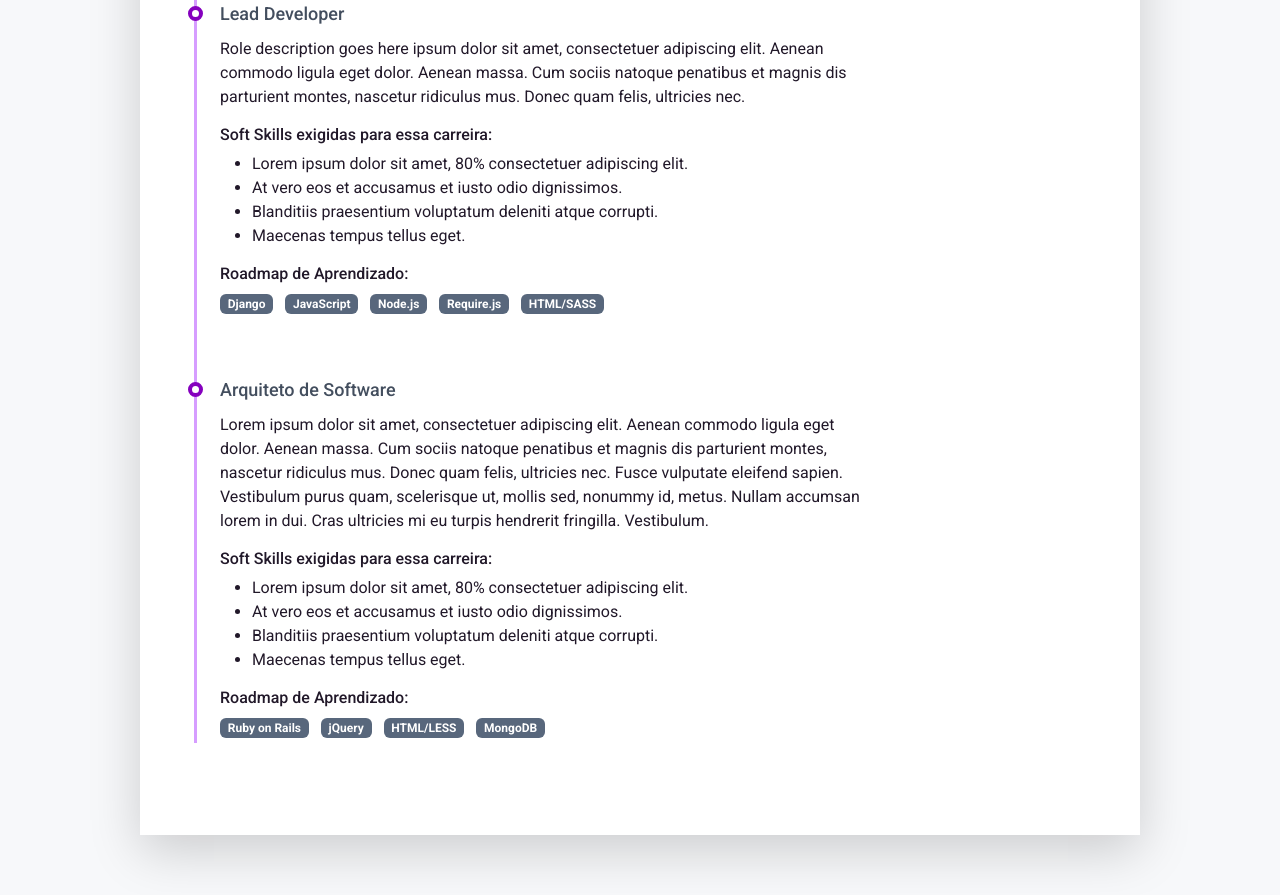
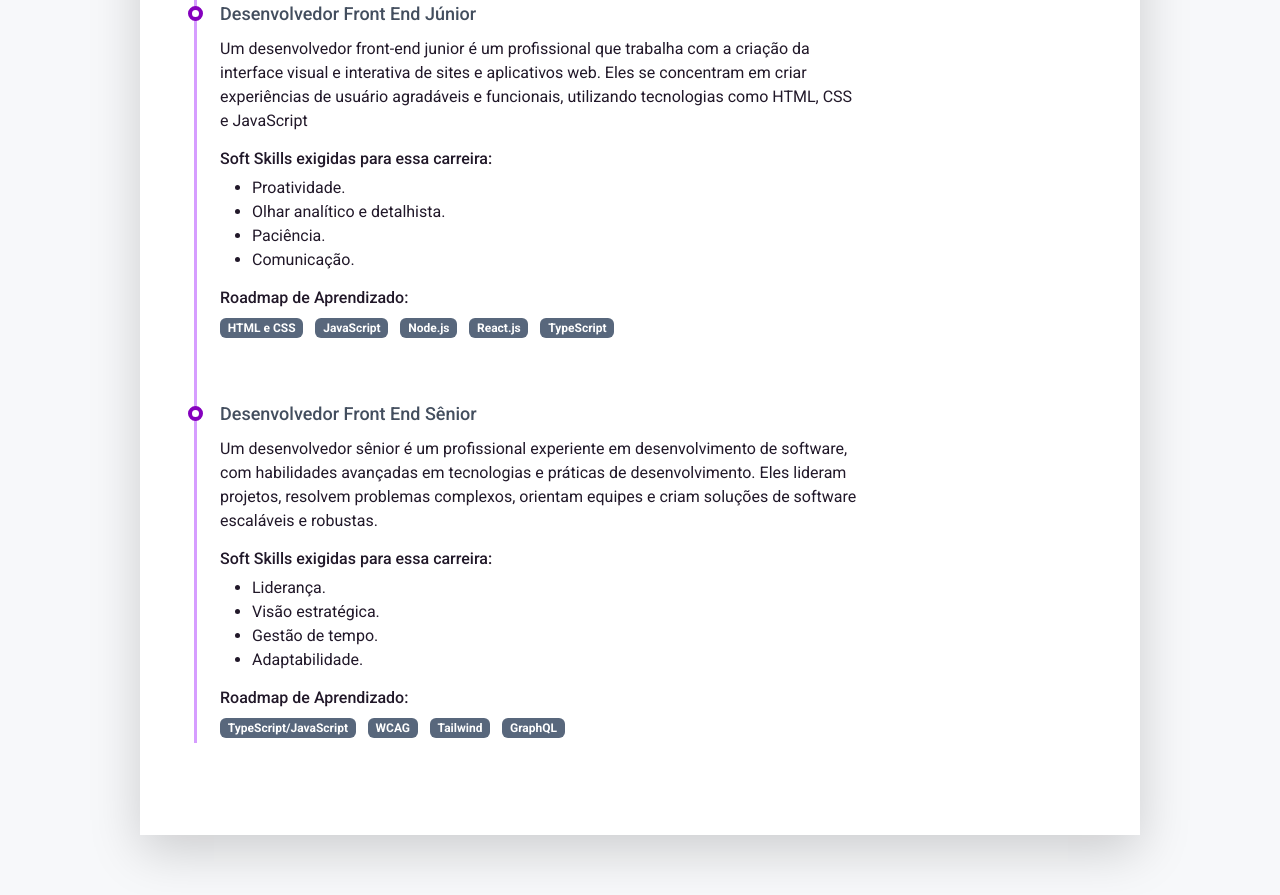
Before and after one commit to alinerximenes/Mapa.de.Carreira, a plain HTML site: page index.html in a window 1280 px wide. Shown: the part 1501-2396 px from the top of the page. Drawn offline with Linux system fonts and the light colour scheme.

Commit message:
Update index.html alteração geral

```diff
--- a/index.html
+++ b/index.html
@@ -171,38 +171,36 @@
 
 										<div class="resume-timeline-item-header mb-2">
 											<div class="d-flex flex-column flex-md-row">
-												<h3 class="resume-position-title font-weight-bold mb-1">Lead Developer
+												<h3 class="resume-position-title font-weight-bold mb-1">Desenvolvedor Front End Júnior
 												</h3>
 
 											</div>
 										</div>
 										<div class="resume-timeline-item-desc">
-											<p>Role description goes here ipsum dolor sit amet, consectetuer adipiscing
-												elit. Aenean commodo ligula eget dolor. Aenean massa. Cum sociis natoque
-												penatibus et magnis dis parturient montes, nascetur ridiculus mus. Donec
-												quam felis, ultricies nec.</p>
+
+											<p>Um desenvolvedor front-end junior é um profissional que trabalha com a criação da interface visual e interativa de sites e aplicativos web. Eles se concentram em criar experiências de usuário agradáveis e funcionais, utilizando tecnologias como HTML, CSS e JavaScript</p>
 											<h4 class="resume-timeline-item-desc-heading font-weight-bold">
 												Soft Skills exigidas para essa carreira:
 											</h4>
 											<ul>
-												<li>Lorem ipsum dolor sit amet, 80% consectetuer adipiscing elit.</li>
-												<li>At vero eos et accusamus et iusto odio dignissimos.</li>
-												<li>Blanditiis praesentium voluptatum deleniti atque corrupti.</li>
-												<li>Maecenas tempus tellus eget.</li>
+												<li>Proatividade.</li>
+												<li>Olhar analítico e detalhista.</li>
+												<li>Paciência.</li>
+												<li>Comunicação.</li>
 											</ul>
 											<h4 class="resume-timeline-item-desc-heading font-weight-bold">
 												Roadmap de Aprendizado:</h4>
 											<ul class="list-inline">
 												<li class="list-inline-item"><span
-														class="badge bg-secondary badge-pill">Django</span></li>
+														class="badge bg-secondary badge-pill">HTML e CSS</span></li>
 												<li class="list-inline-item"><span
 														class="badge bg-secondary badge-pill">JavaScript</span></li>
 												<li class="list-inline-item"><span
 														class="badge bg-secondary badge-pill">Node.js</span></li>
 												<li class="list-inline-item"><span
-														class="badge bg-secondary badge-pill">Require.js</span></li>
+														class="badge bg-secondary badge-pill">React.js</span></li>
 												<li class="list-inline-item"><span
-														class="badge bg-secondary badge-pill">HTML/SASS</span></li>
+														class="badge bg-secondary badge-pill">TypeScript</span></li>
 											</ul>
 										</div>
 
@@ -213,38 +211,32 @@
 										<div class="resume-timeline-item-header mb-2">
 											<div class="d-flex flex-column flex-md-row">
 												<h3 class="resume-position-title font-weight-bold mb-1">
-													Arquiteto de Software
+													Desenvolvedor Front End Sênior
 												</h3>
 											</div>
 										</div>
-										<div class="resume-timeline-item-desc">
-											<p>Lorem ipsum dolor sit amet, consectetuer adipiscing
-												elit. Aenean commodo ligula eget dolor. Aenean massa. Cum sociis natoque
-												penatibus et magnis dis parturient montes, nascetur ridiculus mus. Donec
-												quam felis, ultricies nec. Fusce vulputate eleifend sapien. Vestibulum
-												purus quam, scelerisque ut, mollis sed, nonummy id, metus. Nullam
-												accumsan lorem in dui. Cras ultricies mi eu turpis hendrerit fringilla.
-												Vestibulum.</p>
+										<div class="resume-timeline-item-desc"> <p> Um desenvolvedor sênior é um profissional experiente em desenvolvimento de software, com habilidades avançadas em tecnologias e práticas de desenvolvimento. Eles lideram projetos, resolvem problemas complexos, orientam equipes e criam soluções de software escaláveis e robustas.
+										</p>
 											<h4 class="resume-timeline-item-desc-heading font-weight-bold">
 												Soft Skills exigidas para essa carreira:
 											</h4>
 											<ul>
-												<li>Lorem ipsum dolor sit amet, 80% consectetuer adipiscing elit.</li>
-												<li>At vero eos et accusamus et iusto odio dignissimos.</li>
-												<li>Blanditiis praesentium voluptatum deleniti atque corrupti.</li>
-												<li>Maecenas tempus tellus eget.</li>
+												<li>Liderança.</li>
+												<li>Visão estratégica.</li>
+												<li>Gestão de tempo.</li>
+												<li>Adaptabilidade.</li>
 											</ul>
 											<h4 class="resume-timeline-item-desc-heading font-weight-bold">
 												Roadmap de Aprendizado:</h4>
 											<ul class="list-inline">
 												<li class="list-inline-item"><span
-														class="badge bg-secondary badge-pill">Ruby on Rails</span></li>
+														class="badge bg-secondary badge-pill">TypeScript/JavaScript</span></li>
 												<li class="list-inline-item"><span
-														class="badge bg-secondary badge-pill">jQuery</span></li>
+														class="badge bg-secondary badge-pill">WCAG</span></li>
 												<li class="list-inline-item"><span
-														class="badge bg-secondary badge-pill">HTML/LESS</span></li>
+														class="badge bg-secondary badge-pill">Tailwind</span></li>
 												<li class="list-inline-item"><span
-														class="badge bg-secondary badge-pill">MongoDB</span></li>
+														class="badge bg-secondary badge-pill">GraphQL</span></li>
 											</ul>
 										</div>
 									</article>
```
